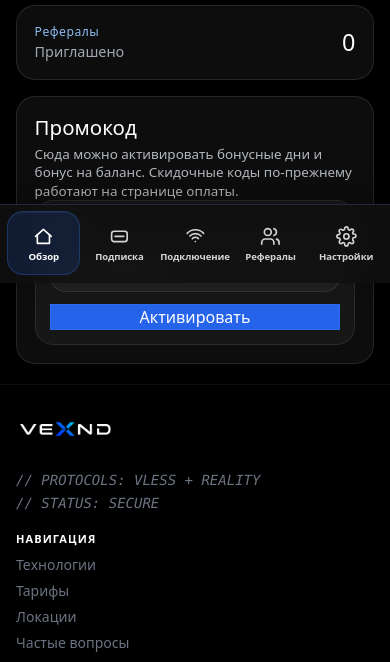
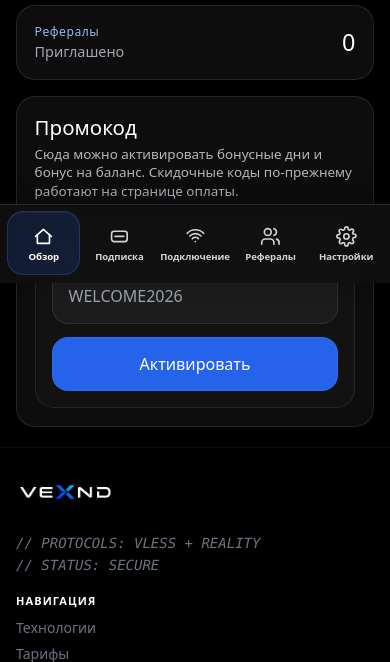
Before and after one commit to DenisGalkin/vexnd, a Flask app: page /dashboard in a window 390 px wide. Shown: the part 561-1223 px from the top of the page. Run offline with Flask 3, Linux system fonts and the light colour scheme; the visitor is signed in with stand-in values (Sample User, id 1); data comes from the database, SQL or seed files in the repository; data that the repository does not hold is empty; some libraries are stand-ins or nearby versions.

Commit message:
Updated Overview in dashboard

```diff
--- a/app/core/i18n.py
+++ b/app/core/i18n.py
@@ -3590,7 +3590,6 @@ translations['ru'].update({key: key for key in (
     'Установите v2RayTun и импортируйте подписку через диплинк.',
     'Установите приложение и вернитесь к следующему шагу.',
     'Устройство',
-    'Что дальше?',
     'Чтобы добавить подписку в приложение, сначала выберите тариф.',
     'Шаг',
     'Шаг 1',
@@ -3704,7 +3703,6 @@ translations['en'].update({
     'Установите v2RayTun и импортируйте подписку через диплинк.': 'Install v2RayTun and import the subscription via deeplink.',
     'Установите приложение и вернитесь к следующему шагу.': 'Install the app and return for the next step.',
     'Устройство': 'Device',
-    'Что дальше?': 'What next?',
     'Чтобы добавить подписку в приложение, сначала выберите тариф.': 'To add the subscription to the app, choose a plan first.',
     'Шаг 1': 'Step 1',
     'Шаг 2': 'Step 2',
--- a/app/ui/static/css/styles.css
+++ b/app/ui/static/css/styles.css
@@ -2113,6 +2113,62 @@ a:focus-visible, button:focus-visible, input:focus-visible, select:focus-visible
     gap: .75rem;
 }
 
+.promo-form {
+    margin-top: 1.25rem;
+    padding: 1.25rem;
+    border-radius: 1.25rem;
+    background: rgba(255,255,255,.025);
+    border: 1px solid rgba(255,255,255,.08);
+}
+
+.promo-form__row {
+    display: grid;
+    grid-template-columns: minmax(0, 1fr) auto;
+    gap: 1rem;
+    align-items: end;
+}
+
+.promo-form__field {
+    display: flex;
+    flex-direction: column;
+    gap: .6rem;
+    min-width: 0;
+}
+
+.promo-form__label {
+    font-size: .88rem;
+    color: rgba(156,163,175,.92);
+}
+
+.promo-form__field input {
+    width: 100%;
+    min-height: 3.35rem;
+    border-radius: 1rem;
+    border: 1px solid rgba(255,255,255,.09);
+    background: rgba(255,255,255,.045);
+    padding: .95rem 1rem;
+    color: #fff;
+    outline: none;
+    transition: border-color .18s ease, background-color .18s ease;
+}
+
+.promo-form__field input:focus {
+    border-color: rgba(0,96,251,.42);
+    background: rgba(255,255,255,.06);
+}
+
+.promo-form__action {
+    display: flex;
+    align-items: stretch;
+}
+
+.promo-form__submit {
+    min-height: 3.35rem;
+    padding: 0 1.35rem;
+    border-radius: 1rem;
+    white-space: nowrap;
+}
+
 .subscription-shell {
     gap: 1rem;
 }
@@ -3157,6 +3213,21 @@ a:focus-visible, button:focus-visible, input:focus-visible, select:focus-visible
         flex-direction: column;
     }
 
+    .promo-form {
+        padding: 1rem;
+        border-radius: 1.15rem;
+    }
+
+    .promo-form__row {
+        grid-template-columns: 1fr;
+        gap: .85rem;
+    }
+
+    .promo-form__action,
+    .promo-form__submit {
+        width: 100%;
+    }
+
     .balance-topup__back-link,
     .balance-topup__balance-label,
     .balance-topup__field-label,
--- a/app/ui/templates/dashboard/_overview_tab.html
+++ b/app/ui/templates/dashboard/_overview_tab.html
@@ -50,27 +50,18 @@
     </article>
   </section>
 
-  <section class="overview-panel overview-panel--next overview-panel--mobile-hidden glass-effect">
-    <h3 class="overview-panel__section-title">{{ _('Что дальше?') }}</h3>
-    <div class="overview-shortcuts">
-      <button type="button" class="overview-chip" data-dashboard-target="connection">{{ _('Подключение') }}</button>
-      <button type="button" class="overview-chip" data-dashboard-target="referrals">{{ _('Рефералы') }}</button>
-      <button type="button" class="overview-chip" data-dashboard-target="settings">{{ _('Настройки') }}</button>
-    </div>
-  </section>
-
   <section class="overview-panel glass-effect">
     <h3 class="overview-panel__section-title">{{ _('Промокод') }}</h3>
     <p class="overview-panel__meta">{{ _('Сюда можно активировать бонусные дни и бонус на баланс. Скидочные коды по-прежнему работают на странице оплаты.') }}</p>
-    <form method="POST" action="{{ url_for('redeem_promo') }}" class="settings-form">
+    <form method="POST" action="{{ url_for('redeem_promo') }}" class="promo-form">
       <input type="hidden" name="csrf_token" value="{{ csrf_token() }}">
-      <div class="grid gap-3 sm:grid-cols-[minmax(0,1fr)_auto]">
-        <label class="settings-field">
-          <span>{{ _('Код') }}</span>
+      <div class="promo-form__row">
+        <label class="promo-form__field">
+          <span class="promo-form__label">{{ _('Код') }}</span>
           <input type="text" name="promo_code" placeholder="WELCOME2026" autocomplete="off" required>
         </label>
-        <div class="flex items-end">
-          <button type="submit" class="dashboard-accent-btn w-full sm:w-auto">{{ _('Активировать') }}</button>
+        <div class="promo-form__action">
+          <button type="submit" class="dashboard-accent-btn promo-form__submit">{{ _('Активировать') }}</button>
         </div>
       </div>
     </form>
```
